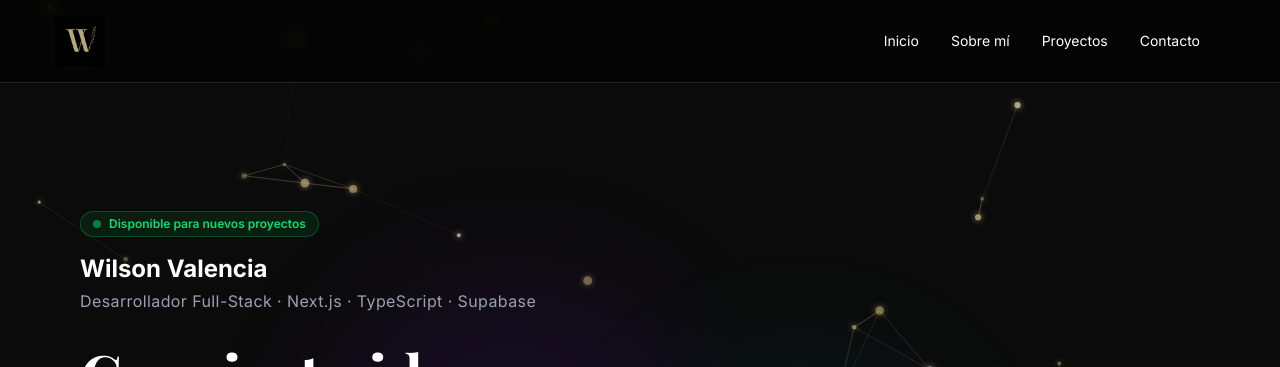
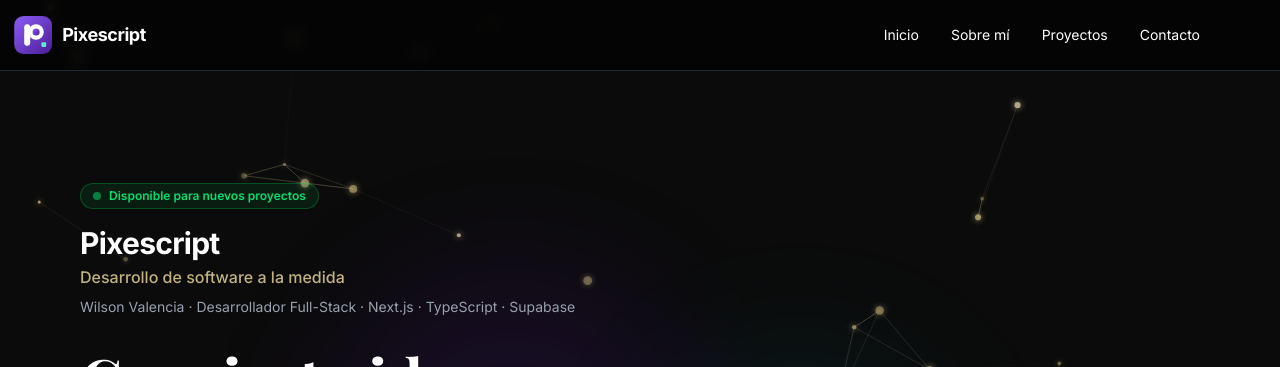
Before and after one commit to FronDeveloper/portafolio-wilson-dev, a Next.js app: page / in a window 1280 px wide. Shown: the top 367 px of the page. Built offline with nearby package versions, Linux system fonts and the light colour scheme; no server answers.

Commit message:
feat(marca): Pixescript en hero, navbar, metadatos y OG; logo SVG y prompt de logo

```diff
--- a/app/layout.tsx
+++ b/app/layout.tsx
@@ -15,11 +15,11 @@
 export const metadata: Metadata = {
   metadataBase: new URL(SITE_URL),
   title: {
-    default: "Wilson Valencia — Desarrollador Full-Stack Freelance en Colombia",
-    template: "%s | Wilson Valencia Dev",
+    default: "Pixescript — Desarrollo de software a la medida en Colombia",
+    template: "%s | Pixescript",
   },
   description:
-    "Desarrollador full-stack freelance en Colombia. Construyo sistemas de gestión empresarial, SaaS, e-commerce y dashboards con Next.js, TypeScript y Supabase. Cotización en menos de 24h.",
+    "Desarrollo de software a la medida en Colombia: sistemas de gestión, SaaS, e-commerce y dashboards con Next.js, TypeScript y Supabase. Cotización en menos de 24h.",
   keywords: [
     "desarrollador full-stack freelance colombia",
     "programador next.js colombia",
@@ -40,14 +40,14 @@
     type: "website",
     locale: "es_CO",
     url: `${SITE_URL}/`,
-    siteName: "Wilson Valencia Dev",
-    title: "Wilson Valencia — Desarrollador Full-Stack Freelance en Colombia",
+    siteName: "Pixescript",
+    title: "Pixescript — Desarrollo de software a la medida en Colombia",
     description:
       "Construyo sistemas de gestión, SaaS, e-commerce y dashboards con Next.js y Supabase. Soluciones a medida para empresas colombianas. Disponible para proyectos.",
   },
   twitter: {
     card: "summary_large_image",
-    title: "Wilson Valencia — Desarrollador Full-Stack Freelance en Colombia",
+    title: "Pixescript — Desarrollo de software a la medida en Colombia",
     description:
       "Construyo sistemas de gestión, SaaS, e-commerce y dashboards con Next.js y Supabase. Disponible para proyectos.",
   },
--- a/app/opengraph-image.tsx
+++ b/app/opengraph-image.tsx
@@ -7,7 +7,7 @@
  */
 
 export const alt =
-  "Wilson Valencia — Desarrollador Full-Stack Freelance en Colombia";
+  "Pixescript — Desarrollo de software a la medida en Colombia";
 export const size = { width: 1200, height: 630 };
 export const contentType = "image/png";
 
@@ -72,7 +72,7 @@
               fontWeight: 800,
             }}
           >
-            WV
+            P
           </div>
           <div style={{ display: "flex", flexDirection: "column" }}>
             <span
@@ -83,7 +83,7 @@
                 letterSpacing: -0.4,
               }}
             >
-              Wilson Valencia
+              Pixescript
             </span>
             <span
               style={{
@@ -93,7 +93,7 @@
                 textTransform: "uppercase",
               }}
             >
-              Desarrollador Full-Stack
+              Software a la medida
             </span>
           </div>
         </div>
--- a/components/Hero.jsx
+++ b/components/Hero.jsx
@@ -5,6 +5,7 @@
 import { MdEmail } from "react-icons/md";
 import Link from "next/link";
 import { playfair } from "@/lib/fonts";
+import { BRAND } from "@/lib/brand";
 
 export default function Hero() {
   return (
@@ -30,11 +31,14 @@
             <span className="text-green-400 text-xs font-semibold">Disponible para nuevos proyectos</span>
           </div>
 
-          <p className="text-xl md:text-2xl font-bold text-white block">
-            Wilson Valencia
+          <p className="text-2xl md:text-3xl font-bold text-white block tracking-tight">
+            {BRAND.name}
           </p>
-          <p className="text-sm md:text-base text-gray-400 mt-1 tracking-wide">
-            Desarrollador Full-Stack · Next.js · TypeScript · Supabase
+          <p className="text-sm md:text-base text-[#C2B280] mt-1 font-medium">
+            {BRAND.descriptor}
+          </p>
+          <p className="text-xs md:text-sm text-gray-400 mt-2">
+            {BRAND.founder} · {BRAND.founderRole} · {BRAND.stack}
           </p>
         </motion.div>
 
--- /dev/null
+++ b/components/Logo.tsx
@@ -0,0 +1,44 @@
+/**
+ * Marca de Pixescript: monograma "P" con un pixel de acento.
+ * SVG puro: nítido a cualquier tamaño, sin imágenes que cargar.
+ */
+
+type Props = {
+  size?: number;
+  className?: string;
+  /** Cuando hay texto al lado, el icono es decorativo. */
+  decorative?: boolean;
+};
+
+export default function Logo({ size = 40, className = "", decorative = true }: Props) {
+  return (
+    <svg
+      width={size}
+      height={size}
+      viewBox="0 0 64 64"
+      className={className}
+      role={decorative ? "presentation" : "img"}
+      aria-hidden={decorative ? "true" : undefined}
+      aria-label={decorative ? undefined : "Pixescript"}
+      focusable="false"
+      xmlns="http://www.w3.org/2000/svg"
+    >
+      <defs>
+        <linearGradient id="pixescript-tile" x1="0" y1="0" x2="1" y2="1">
+          <stop offset="0%" stopColor="#8B5CF6" />
+          <stop offset="100%" stopColor="#4C1D95" />
+        </linearGradient>
+      </defs>
+
+      <rect width="64" height="64" rx="16" fill="url(#pixescript-tile)" />
+
+      {/* P: asta + ojo geométrico */}
+      <rect x="17" y="14" width="10" height="36" rx="5" fill="#FFFFFF" />
+      <circle cx="37" cy="27" r="13" fill="#FFFFFF" />
+      <circle cx="37" cy="27" r="6" fill="url(#pixescript-tile)" />
+
+      {/* Pixel de acento */}
+      <rect x="46" y="44" width="8" height="8" rx="2" fill="#5EEAD4" />
+    </svg>
+  );
+}
--- a/components/Navbar.jsx
+++ b/components/Navbar.jsx
@@ -2,7 +2,8 @@
 
 import { useState } from "react";
 import Link from "next/link";
-import Image from "next/image";
+import Logo from "./Logo";
+import { BRAND } from "@/lib/brand";
 
 export default function Navbar() {
   const [open, setOpen] = useState(false);
@@ -15,16 +16,13 @@
         {/* LOGO */}
         <Link
           href="/"
-          className="absolute left-1/2 transform -translate-x-1/2 md:static md:transform-none"
+          aria-label={`${BRAND.name} — inicio`}
+          className="absolute left-1/2 transform -translate-x-1/2 md:static md:transform-none flex items-center gap-2.5"
         >
-          <Image
-            src="/logo.png"
-            alt="Wilson Valencia Dev — inicio"
-            width={50}
-            height={50}
-            priority
-            className="object-contain"
-          />
+          <Logo size={38} />
+          <span className="hidden sm:inline text-lg font-bold tracking-tight text-white">
+            {BRAND.name}
+          </span>
         </Link>
 
         {/* MENÚ DESKTOP */}
--- /dev/null
+++ b/lib/brand.ts
@@ -0,0 +1,15 @@
+/**
+ * Fuente única de la marca.
+ * Cambiar el nombre aquí (o vía NEXT_PUBLIC_BRAND_NAME) actualiza todo el sitio.
+ */
+
+export const BRAND = {
+  name: "Pixescript",
+  /** Qué es, para debajo del nombre. */
+  descriptor: "Desarrollo de software a la medida",
+  /** La persona detrás del estudio (sigue visible en Sobre mí, propuestas y contratos). */
+  founder: "Wilson Valencia",
+  founderRole: "Desarrollador Full-Stack",
+  /** Stack que se muestra en el hero. */
+  stack: "Next.js · TypeScript · Supabase",
+} as const;
```
Also changed, not shown: 1 other file (tests, documents, lock files or other folders).
